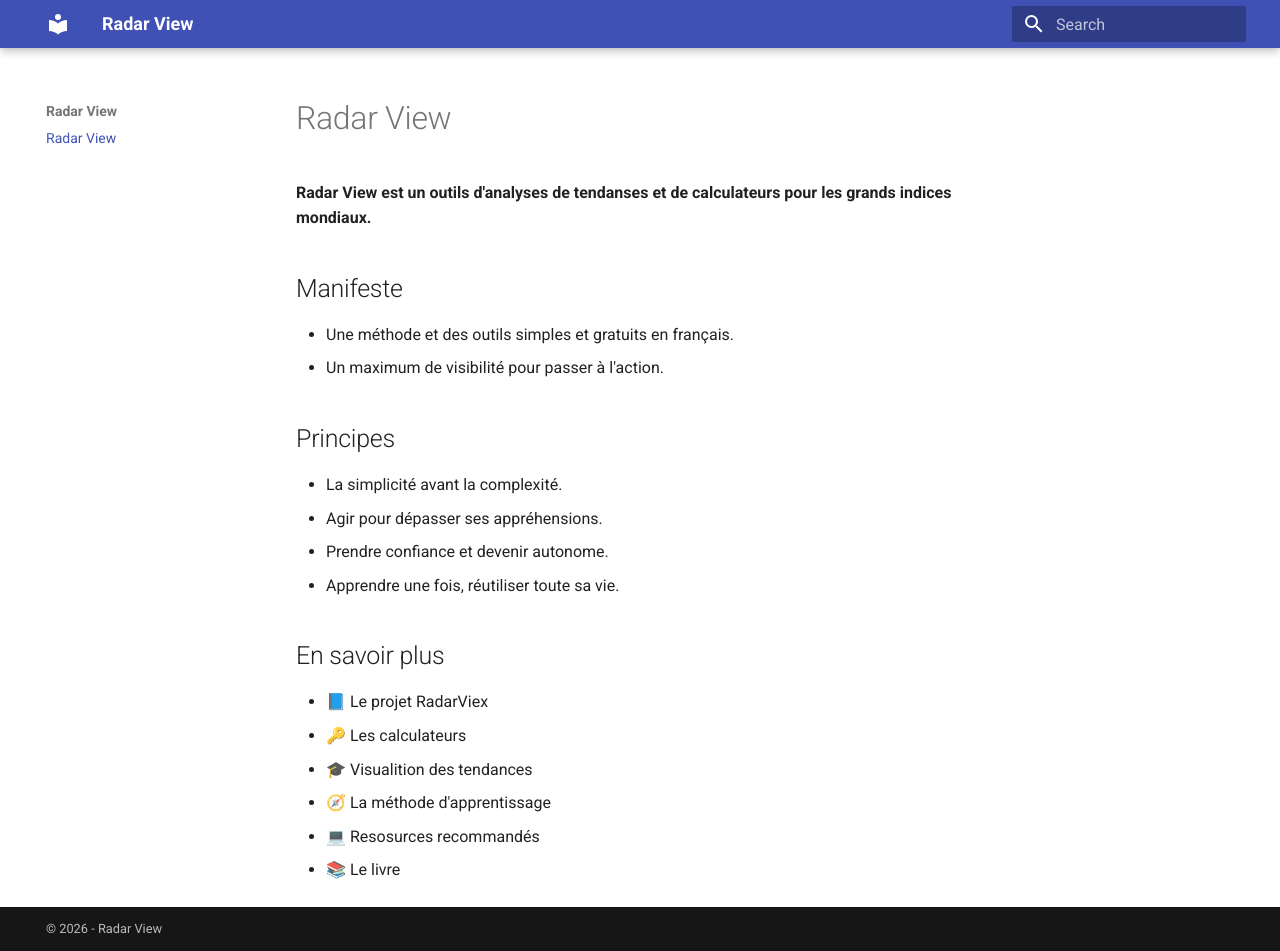
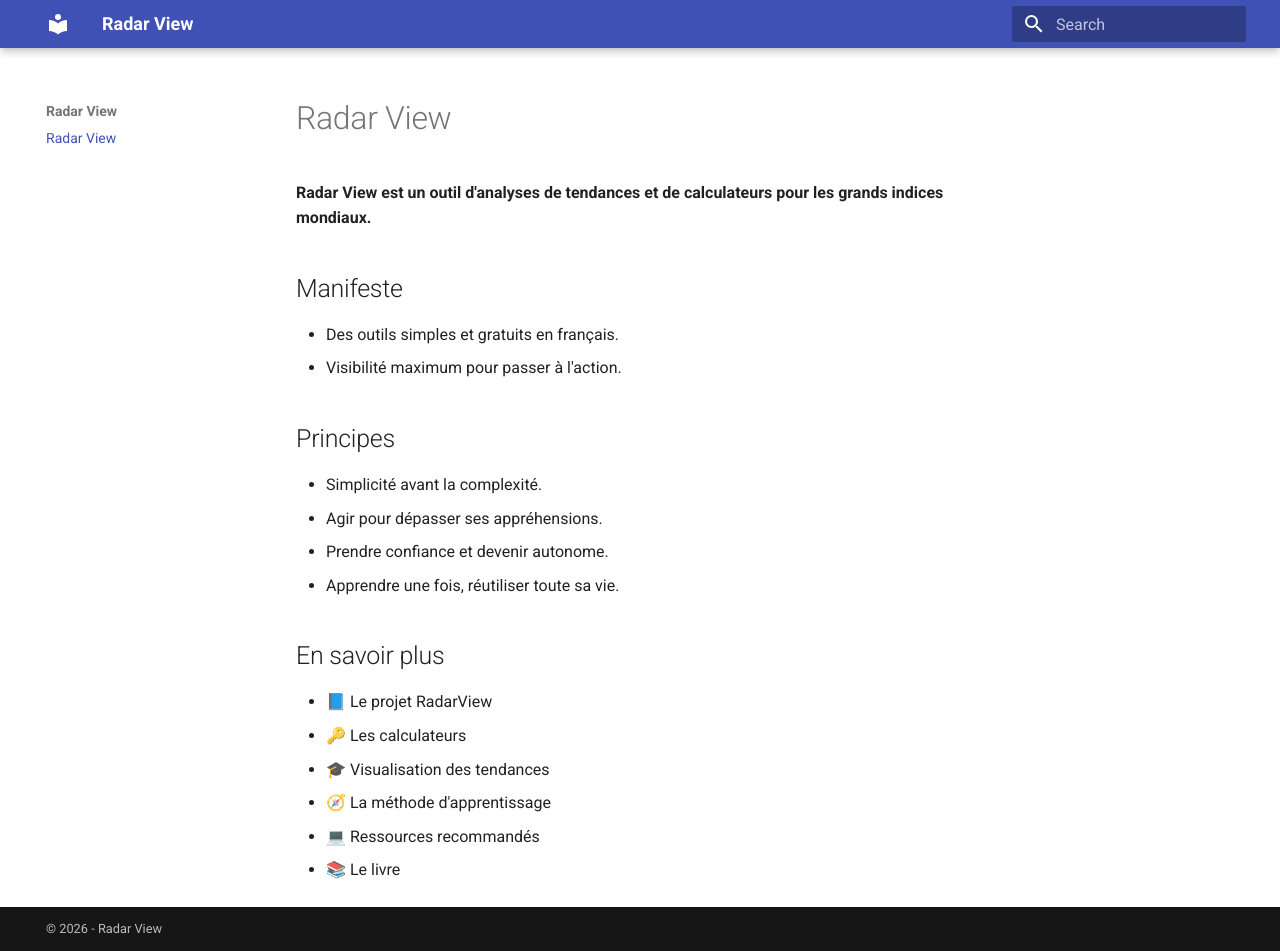
Before and after one commit to radarview/radarview.github.io, an MkDocs documentation site: the page built from docs/index.md, in a window 1280 px wide and 951 px high. Built offline with MkDocs 1.6.1 and Material for MkDocs 9.7.7, drawn with Linux system fonts in a browser that asks for light colours.

Commit message:
Mise à jour automatique

```diff
--- a/docs/index.md
+++ b/docs/index.md
@@ -1,24 +1,24 @@
 # Radar View
 
-**Radar View est un outils d'analyses de tendanses et de calculateurs pour les grands indices mondiaux.**
+**Radar View est un outil d'analyses de tendances et de calculateurs pour les grands indices mondiaux.**
 
 ## Manifeste
 
-- Une méthode et des outils simples et gratuits en français.
-- Un maximum de visibilité pour passer à l'action.
+- Des outils simples et gratuits en français.
+- Visibilité maximum pour passer à l'action.
 
 ## Principes
 
-- La simplicité avant la complexité.
+- Simplicité avant la complexité.
 - Agir pour dépasser ses appréhensions.
 - Prendre confiance et devenir autonome.
 - Apprendre une fois, réutiliser toute sa vie.
 
 ## En savoir plus
 
-- 📘 Le projet RadarViex
+- 📘 Le projet RadarView
 - 🔑 Les calculateurs
-- 🎓 Visualition des tendances
+- 🎓 Visualisation des tendances
 - 🧭 La méthode d'apprentissage
-- 💻 Resosurces recommandés
+- 💻 Ressources recommandés
 - 📚 Le livre
```
Also changed, not shown: 1 other file.
